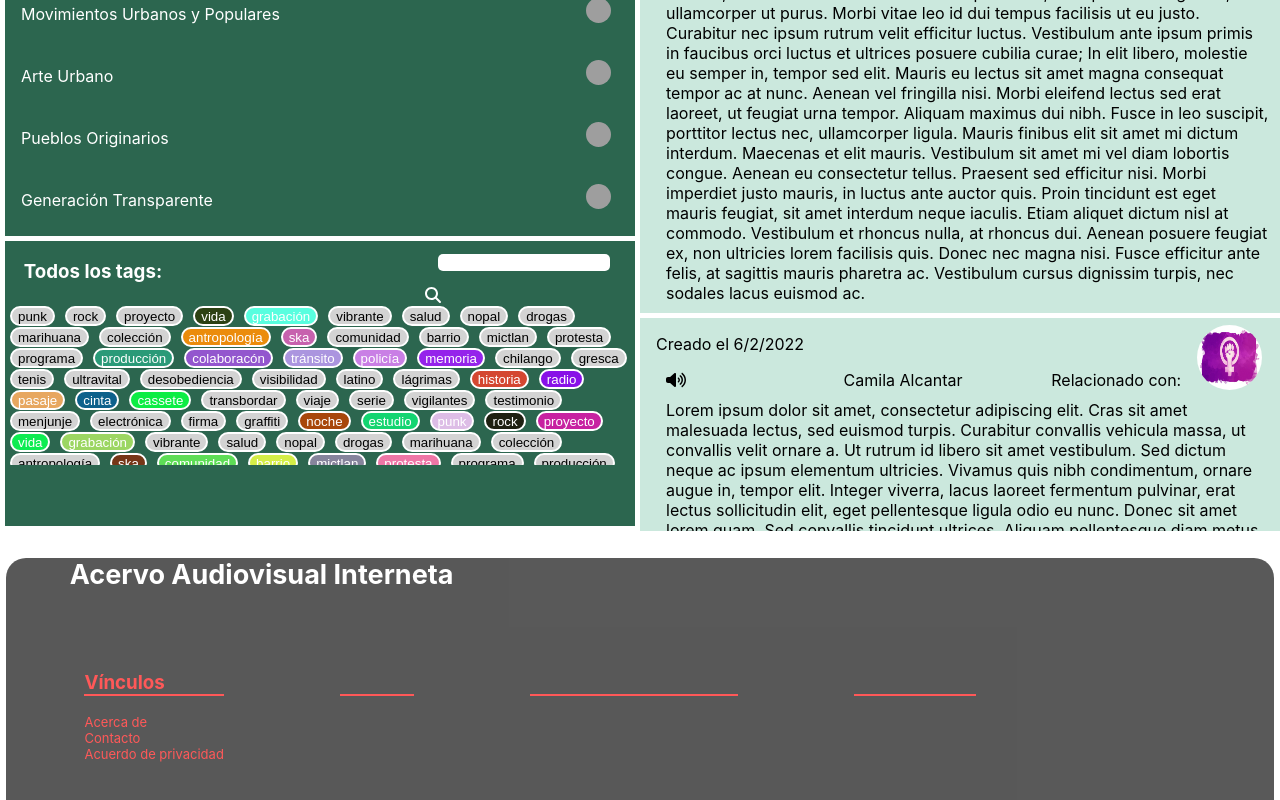
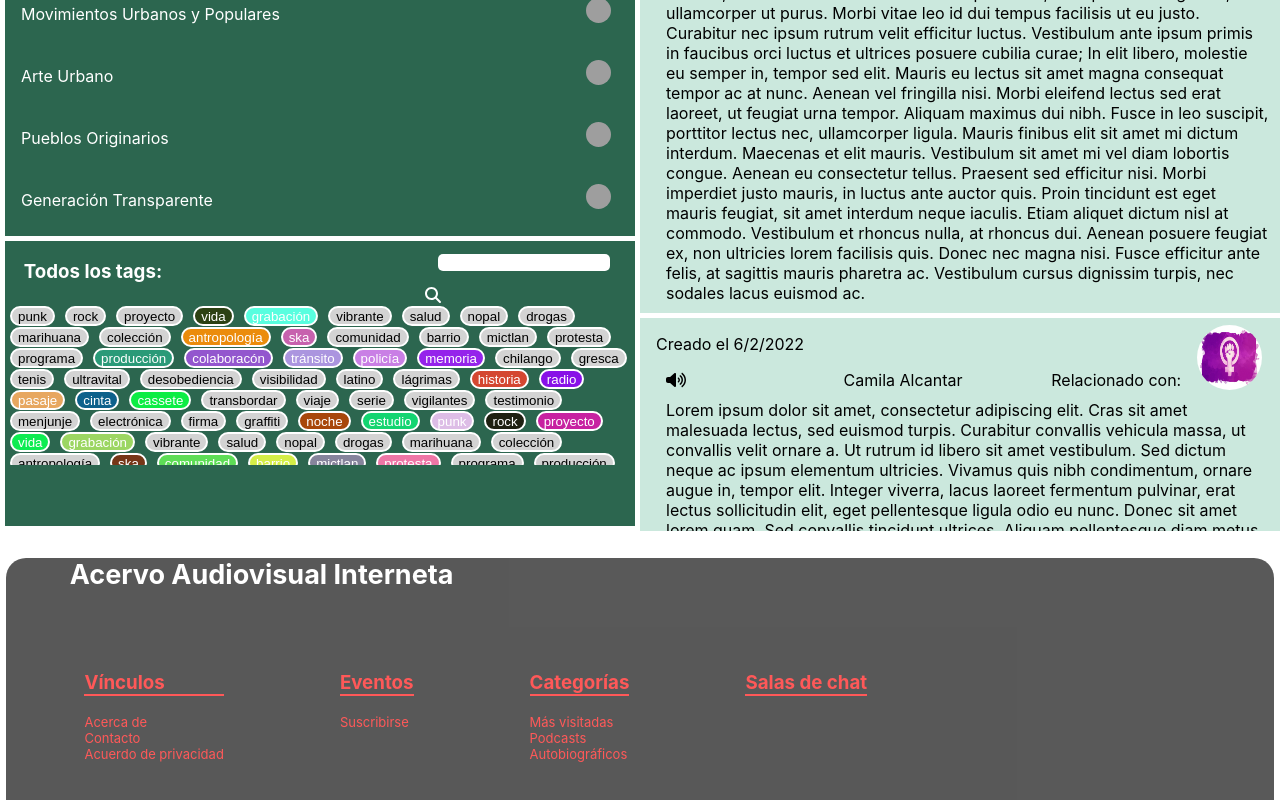
Before and after one commit to gerardofb/frontwebacervointerneta, a React (Create React App) app: page /Autobiograficos/1 in a window 1280 px wide. Shown: the part 390-1190 px from the top of the page. Built offline with nearby package versions, Linux system fonts and the light colour scheme; grey boxes are pictures that could not be loaded.

Commit message:
Correcciones menores a footer

```diff
--- a/src/features/Biography/Autobiograficos.js
+++ b/src/features/Biography/Autobiograficos.js
@@ -211,10 +211,10 @@ let autobiograficos = [
 const categorias = [
     { description: "Movimientos Sociales", link: '/Categorias/Movimientos-Sociales/dummy', image: '/images/Art/BiograficosArt/movimientos-sociales.jpg' },
     { description: "Movimientos Contraculturales", link: '/Categorias/Movimientos-Contraculturales/dummy', image: '/images/Art/BiograficosArt/movimientos-contraculturales.jpg' },
-    { description: "Movimientos en Defensa del Territorio", link: '/Movimientos-en-Defensa-del-Territorio/dummy', image: '/images/Art/BiograficosArt/defensa-territorio.jpg' },
+    { description: "Movimientos en Defensa del Territorio", link: '/Categorias/Movimientos-en-Defensa-del-Territorio/dummy', image: '/images/Art/BiograficosArt/defensa-territorio.jpg' },
     { description: "Movimientos Urbanos y Populares", link: '/Categorias/Memoria-Movimientos-Urbanos-y-Populares/dummy', image: '/images/Art/BiograficosArt/movimientos-urbanos.jpg' },
     { description: "Arte Urbano", link: '/Categorias/Arte-Urbano/dummy', image: '/images/Art/BiograficosArt/arte-urbano.jpg' },
-    { description: "Pueblos Originarios", link: 'Categorias/Pueblos-Originarios-e-Indígenas/dummy', image: '/images/Art/BiograficosArt/pueblos-originarios.jpg' },
+    { description: "Pueblos Originarios", link: '/Categorias/Pueblos-Originarios-e-Indígenas/dummy', image: '/images/Art/BiograficosArt/pueblos-originarios.jpg' },
     { description: "Generación Transparente", link: '/Categorias/Generación-Transparente/dummy', image: '/images/Art/BiograficosArt/generacion-transparente.jpg' }
 ]
 
@@ -371,7 +371,7 @@ export const Autobiograficos = () => {
                                     categories && categories.map((cat, index) => {
                                         return <div key={index} className="autobiografico-list-cat-entry">
                                             <Link className='white' to={cat.link}>{cat.description}</Link>
-                                            <Link className='white' to={cat.link}><img src={cat.image} align='right' /></Link>
+                                            <Link className='white cat-miniature' to={cat.link}><img src={cat.image} align='right' /></Link>
                                         </div>
                                     })
                                 }
--- a/src/features/HomeFooter.js
+++ b/src/features/HomeFooter.js
@@ -25,20 +25,20 @@ const HomeFooter = (props)=>{
                 </li>
 
             </ul>
-            <ul className='footer-list-red' style={{float:'left', margin:'3%', listStyle:'none', textAlign:'left'}}>
+            <ul className='footer-list-red' style={{float:'left', margin:'3%', listStyle:'none', textAlign:'left', color:'red'}}>
                 <li>
                 <h3 style={{borderBottom:'2px red solid'}}>
                     Eventos
                 </h3>
                 </li>
-                <li style={{fontSize:'small'}}>
+                <li style={{fontSize:'small', color:'red'}}>
                     Suscribirse
                 </li>
             </ul>
-            <ul className='footer-list-red' style={{float:'left', margin:'3%', listStyle:'none', textAlign:'left'}}>
+            <ul className='footer-list-red' style={{float:'left', margin:'3%', listStyle:'none', textAlign:'left', color:'red'}}>
                 <li>
                 <h3 style={{borderBottom:'2px red solid'}}>
-                    Listas de reproducción
+                    Categorías
                 </h3>
                 </li>
                 <li style={{fontSize:'small'}}>
@@ -51,7 +51,7 @@ const HomeFooter = (props)=>{
                     Autobiográficos
                 </li>
             </ul>
-            <ul className='footer-list-red' style={{float:'left', margin:'3%', listStyle:'none', textAlign:'left'}}>
+            <ul className='footer-list-red' style={{float:'left', margin:'3%', listStyle:'none', textAlign:'left', color:'red'}}>
                 <li>
                 <h3 style={{borderBottom:'2px red solid'}}>
                     Salas de chat
```
